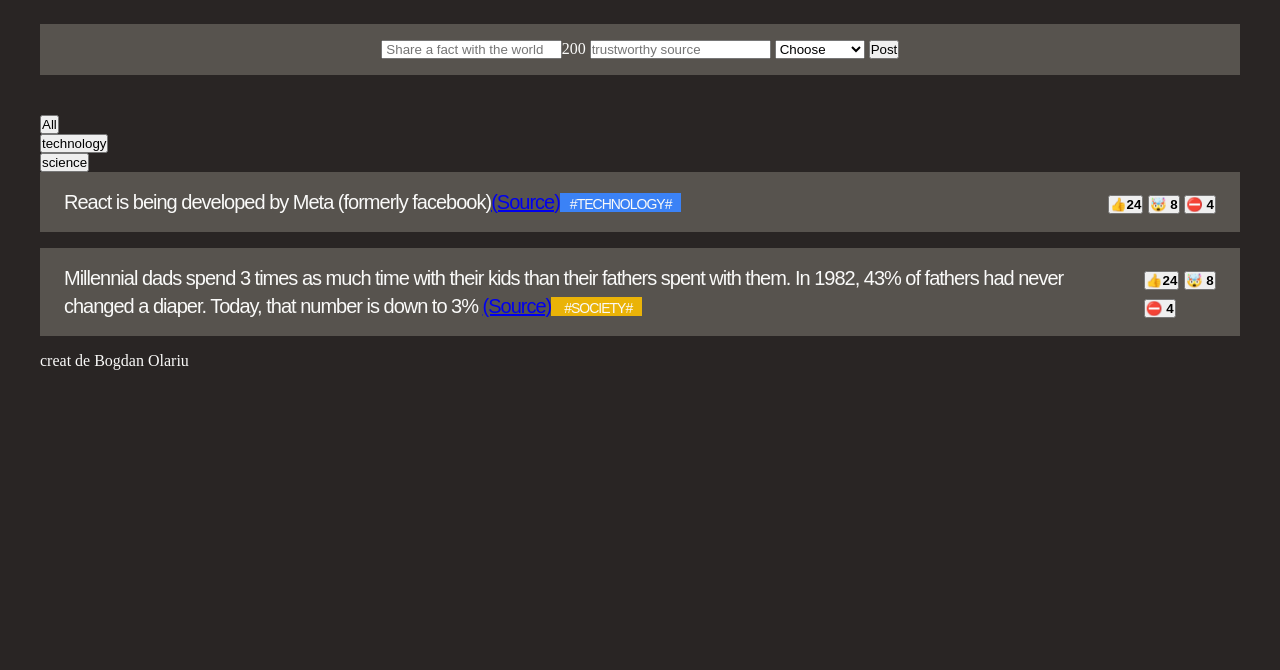
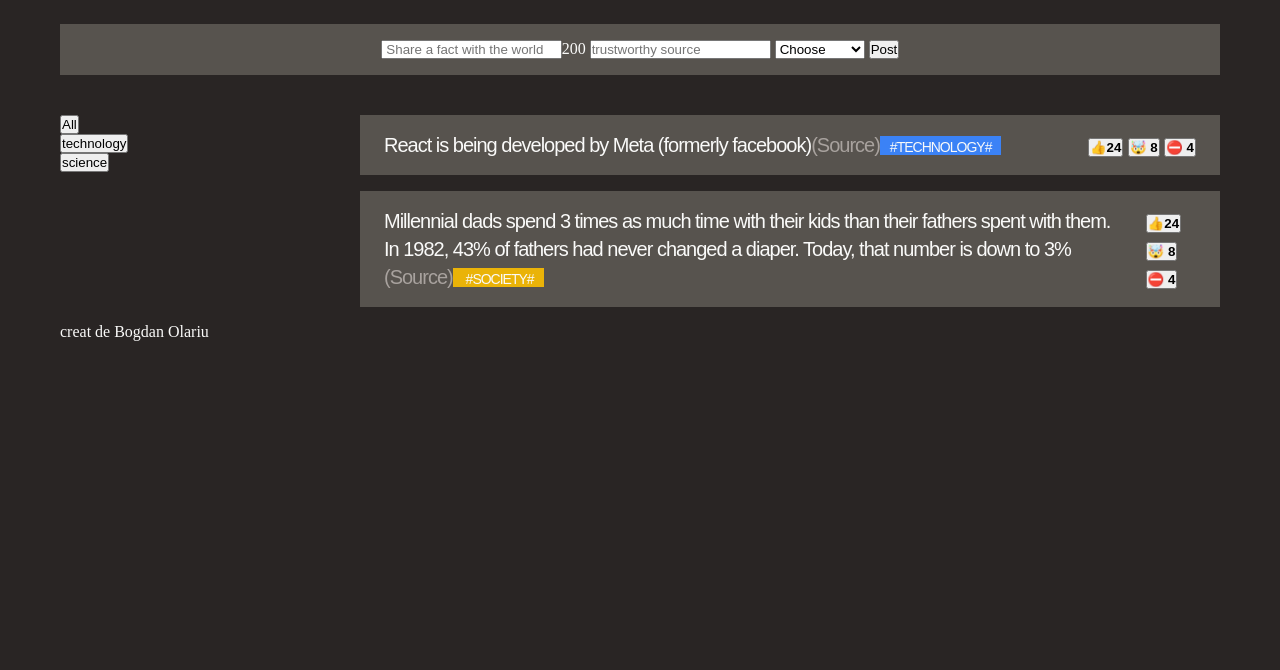
Before and after one commit to OlariuBogdan/Today-I-learned, a plain HTML site: page index.html in a window 1280 px wide. Shown: the part 130-800 px from the top of the page. Drawn offline with Linux system fonts and the light colour scheme; a web font is replaced by a local one.

Commit message:
primul commit

```diff
--- a/index.html
+++ b/index.html
@@ -13,8 +13,9 @@
   <link href="style.css" rel="stylesheet"/>
 </head>
 <body>
+  <div class="container">
   <header class="header">
-    <div class="logo"><img src="logo.png" height="68" width="68" alt="Todai I learned logo"/>
+    <div class="logo"><img src="logo.png"  alt="Todai I learned logo"/>
     <h1>Today I learned</h1>
   </div>
     <button>Share a fact!</button>
@@ -34,7 +35,7 @@
 
 
 
-  <main>
+  <main class="main">
     <aside>
     <ul>
       <li><button>All</button></li>
@@ -45,18 +46,19 @@
 
 
 
-    <section></section>
+    <section>
   <ul>
-    <li class="fact" ><p >React is being developed by Meta (formerly facebook)<a href="https://opensource.fb.com/" target="_blank">(Source)</a><span class="tag" style="background-color: #3b82f6;">#technology# </span></p>
+    <li class="fact" ><p >React is being developed by Meta (formerly facebook)<a class="source" href="//opensource.fb.com/" target="_blank">(Source)</a><span class="tag" style="background-color: #3b82f6;">#technology# </span></p>
     <div class="vote-button">
       <button><strong>👍24</strong></button>
       <button><strong>🤯 8</strong></button>
       <button><strong>⛔️ 4</strong></button>
-    </div>
-  </li>
+    </div></li>
+
+
     <li class="fact"><p >Millennial dads spend 3 times as much time with their kids than their fathers spent with them.
       In 1982, 43% of fathers had never changed a diaper. Today, that number is down to 3%
-      <a href="https://www.mother.ly/parenting/millennial-dads-spend-more-time-with-their-kids", target="_blank">(Source)</a><span class="tag" style="background-color: #eab308;"> #society# </span>
+      <a  class="source" href="https://www.mother.ly/parenting/millennial-dads-spend-more-time-with-their-kids", target="_blank">(Source)</a><span class="tag" style="background-color: #eab308;"> #society# </span>
     </p>
     <div class="vote-button">
       <button><strong>👍24</strong></button>
@@ -70,6 +72,6 @@
 
 
 
-
+</div>
 </body>
 </html>
--- a/style.css
+++ b/style.css
@@ -4,12 +4,23 @@
   margin: 0;
   padding: 0;
   box-sizing: border-box;
-  ;
+
 }
 body{
   background-color: #292524;
   color: #fafaf9;
-  padding: 40px;
+  padding: 40px 60px;
+}
+.container{
+  max-width: 1500px;
+  margin: 0 auto;
+
+}
+/*layouts*/
+.main{
+  display: grid;
+  grid-template-columns: 250px 1fr;
+  gap: 50px;
 }
 h1{
   font-size: 42px;
@@ -18,6 +29,10 @@ h1{
   font-family: "Coiny", sans-serif;
   color: #fafaf9;
 
+}
+.logo img{
+  width: 68px;
+  height: 68px;
 }
 .header{
   margin-bottom: 40px;
@@ -70,3 +85,18 @@ ul{
   padding: 16px 40px;
   text-align: center;
 }
+.source:hover,
+.source:active{
+  color: #3b82f6;
+}
+
+.source:visited{
+  color: #a8a29e;
+  text-decoration:none;
+  margin-left: 12px;
+
+}
+.source:link{
+  color: #a8a29e;
+  text-decoration:none;
+}
```
